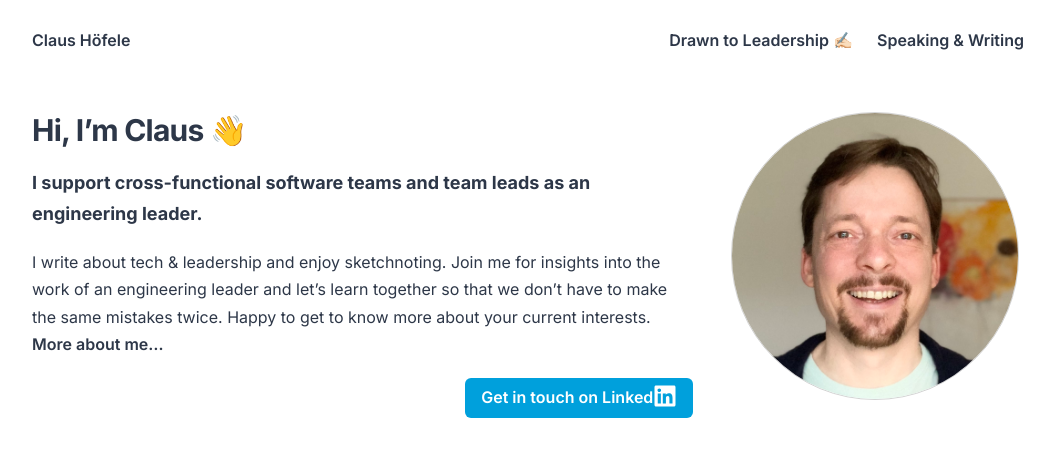
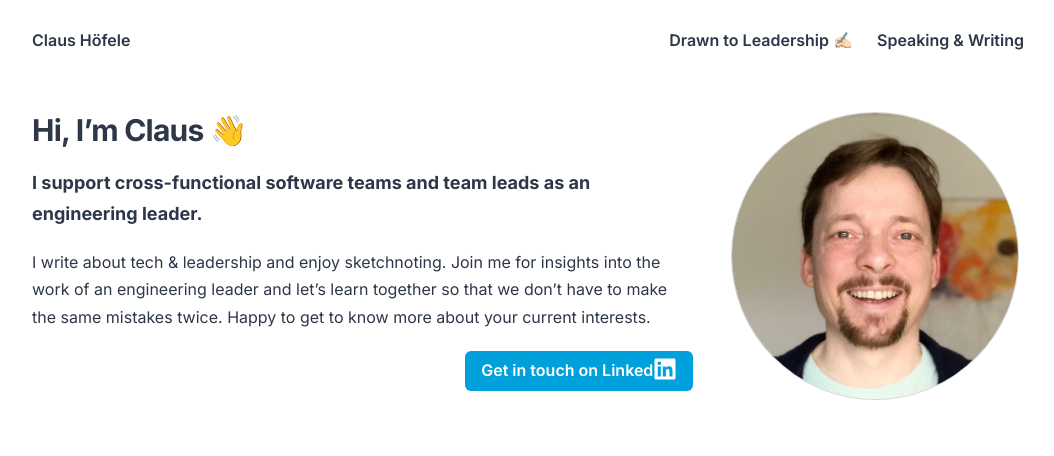
Before and after one commit to choefele/claushoefele.com, a Next.js app: page / in a window 1280 px wide. Shown: the top 456 px of the page, without its empty margins (112-1166 px from the left). Built offline with nearby package versions, Linux system fonts and the light colour scheme.

Commit message:
Remove link to about page

```diff
--- a/src/pages/index.tsx
+++ b/src/pages/index.tsx
@@ -36,8 +36,7 @@ export default function Home(): JSX.Element {
               I write about tech & leadership and enjoy sketchnoting. Join me
               for insights into the work of an engineering leader and let’s
               learn together so that we don’t have to make the same mistakes
-              twice. Happy to get to know more about your current interests.{' '}
-              <A href="/about">More about me…</A>
+              twice. Happy to get to know more about your current interests.
             </P>
             <P>
               <LinkedInButton float="right">Get in touch on</LinkedInButton>
```
